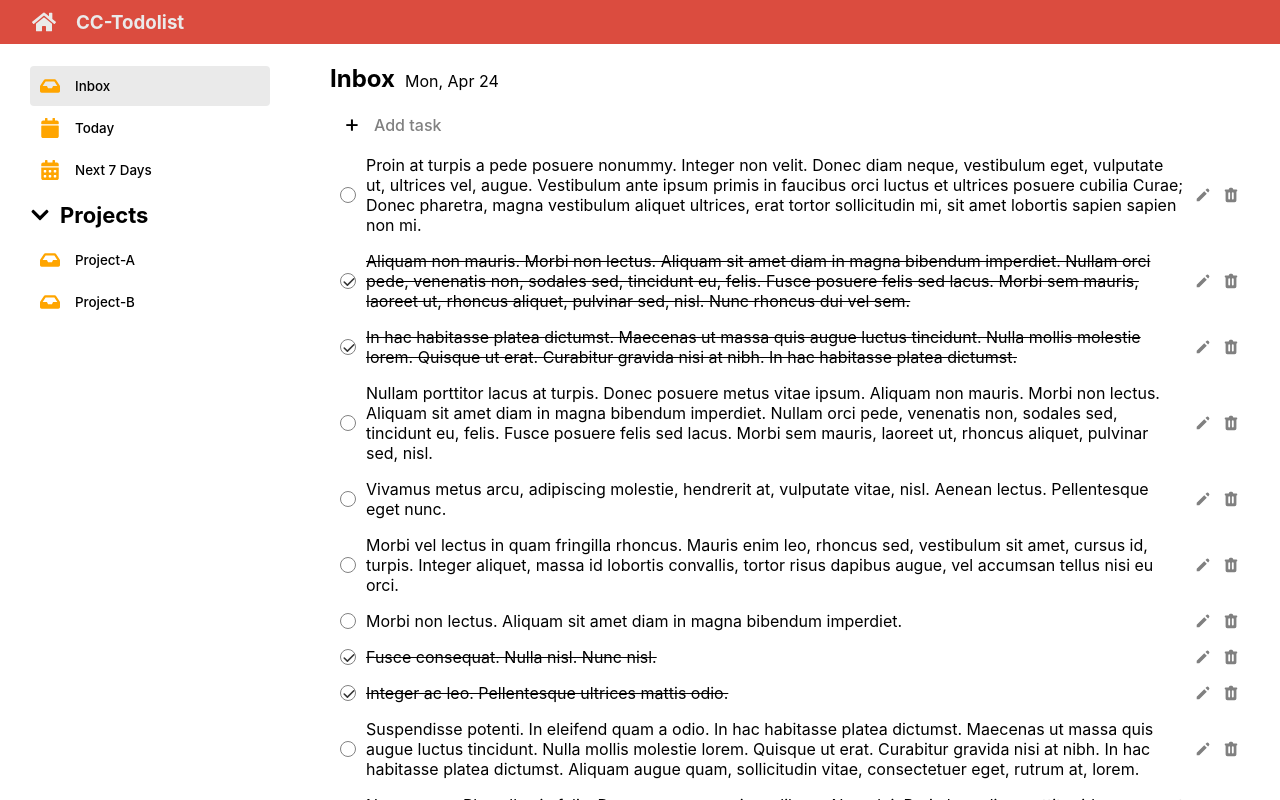
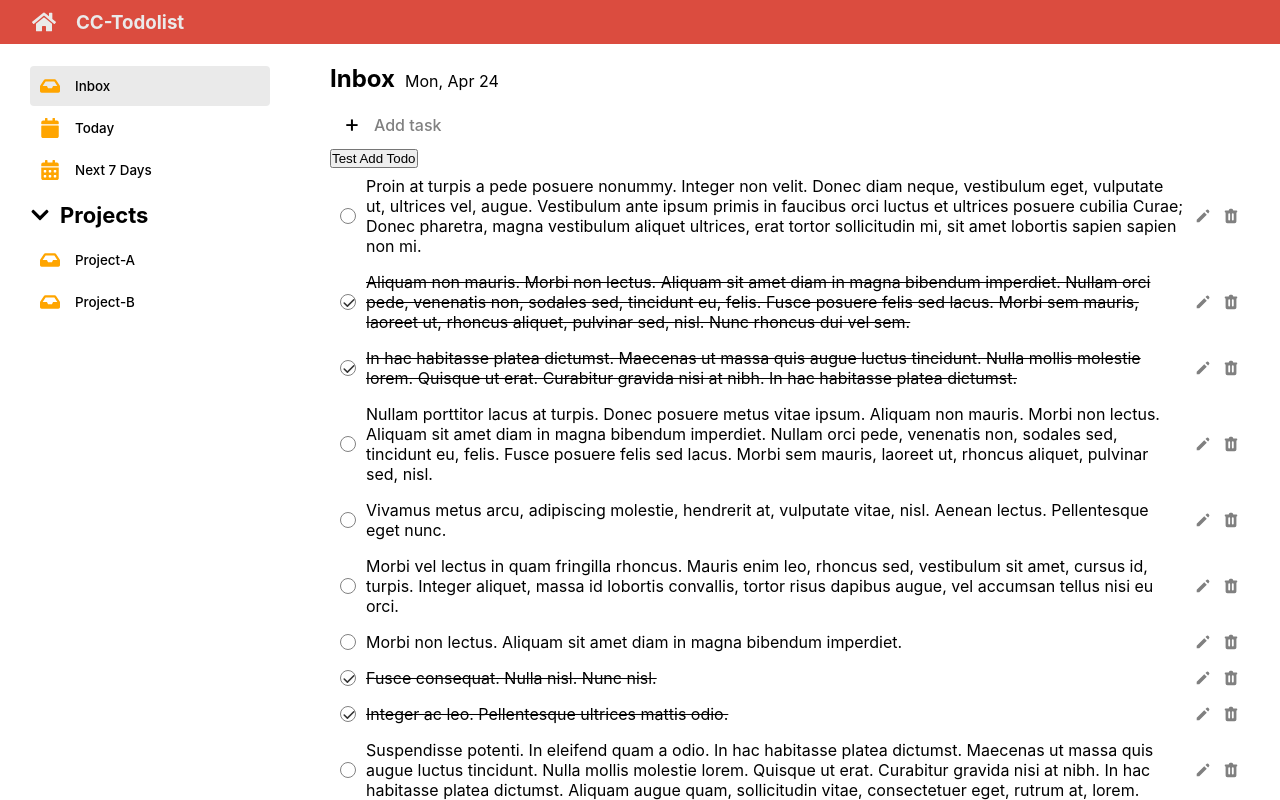
Before and after one commit to Hybola/todolist, a React (Create React App) app: page / in a window 1280 px wide. Built offline with nearby package versions, Linux system fonts and the light colour scheme; the HTML template or start-up script is replaced by a standard one.

Commit message:
Add todo function

```diff
--- a/package.json
+++ b/package.json
@@ -11,6 +11,7 @@
     "react-icons": "^4.8.0",
     "react-scripts": "5.0.1",
     "sass": "^1.62.0",
+    "uuid": "^9.0.0",
     "web-vitals": "^2.1.4"
   },
   "scripts": {
--- a/src/components/Todo/TodoContent.jsx
+++ b/src/components/Todo/TodoContent.jsx
@@ -3,14 +3,30 @@ import { AddTodo } from "./AddTodo";
 import { TodoHeader } from "./TodoHeader";
 import { TodoLists } from "./TodoLists";
 import mockData from "../../data/todos.json";
+import { v4 as uuidv4 } from "uuid";
 
 export function TodoContent() {
   const [todos, setTodos] = useState(mockData);
+
+  const handleAddTodo = () => {
+    // มี new todo
+    let newTodoObj = {
+      id: uuidv4(),
+      task: "DoHW",
+      status: false,
+      due_date: "",
+    };
+
+    // สร้าง state ใหม่
+    const newTodos = [newTodoObj, ...todos];
+    setTodos(newTodos);
+  };
   console.log(todos);
   return (
     <main className="content">
       <TodoHeader />
       <AddTodo />
+      <button onClick={handleAddTodo}>Test Add Todo</button>
       <TodoLists todos={todos} />
     </main>
   );
```
Also changed, not shown: 1 other file (tests, documents, lock files or other folders).
